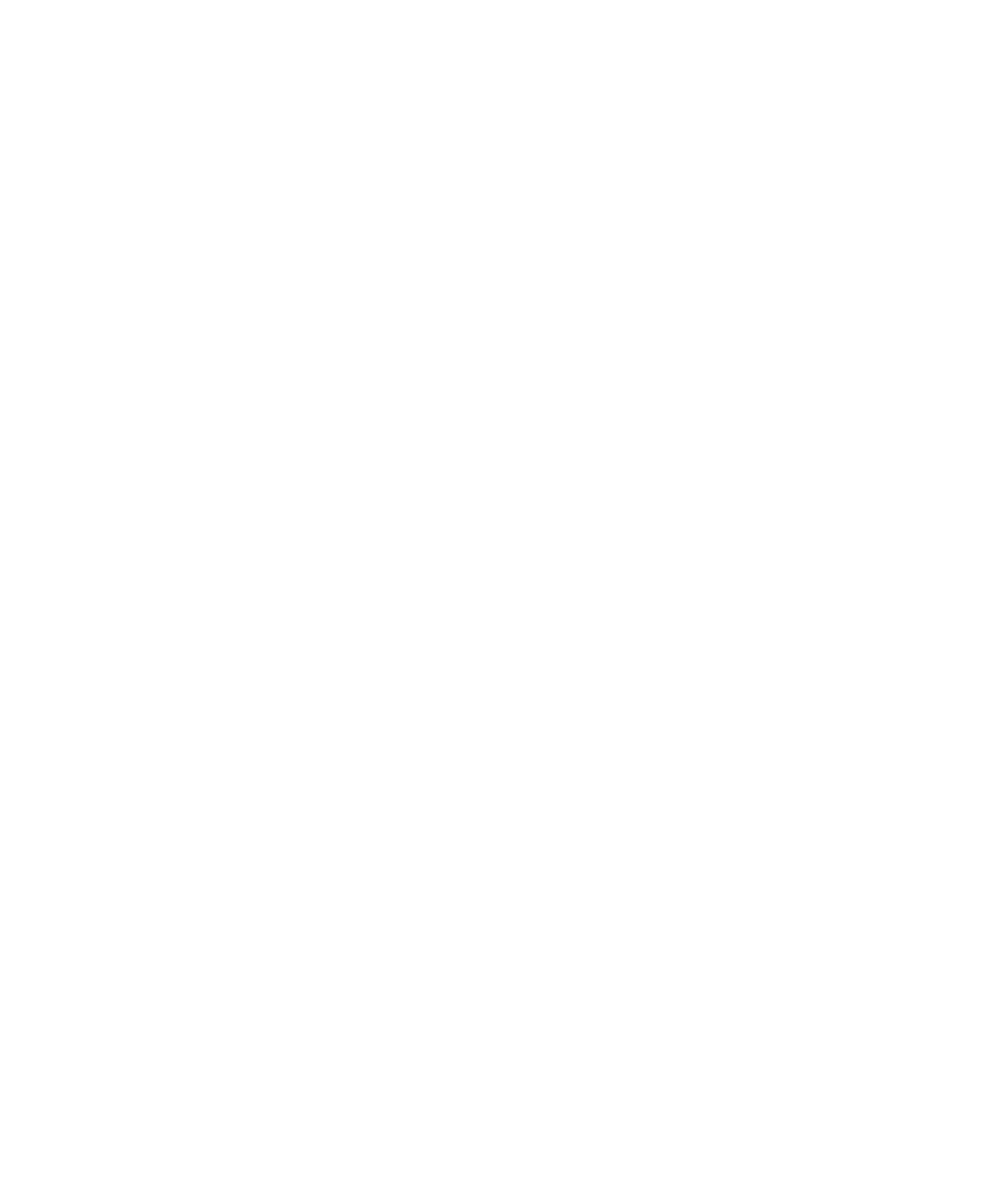
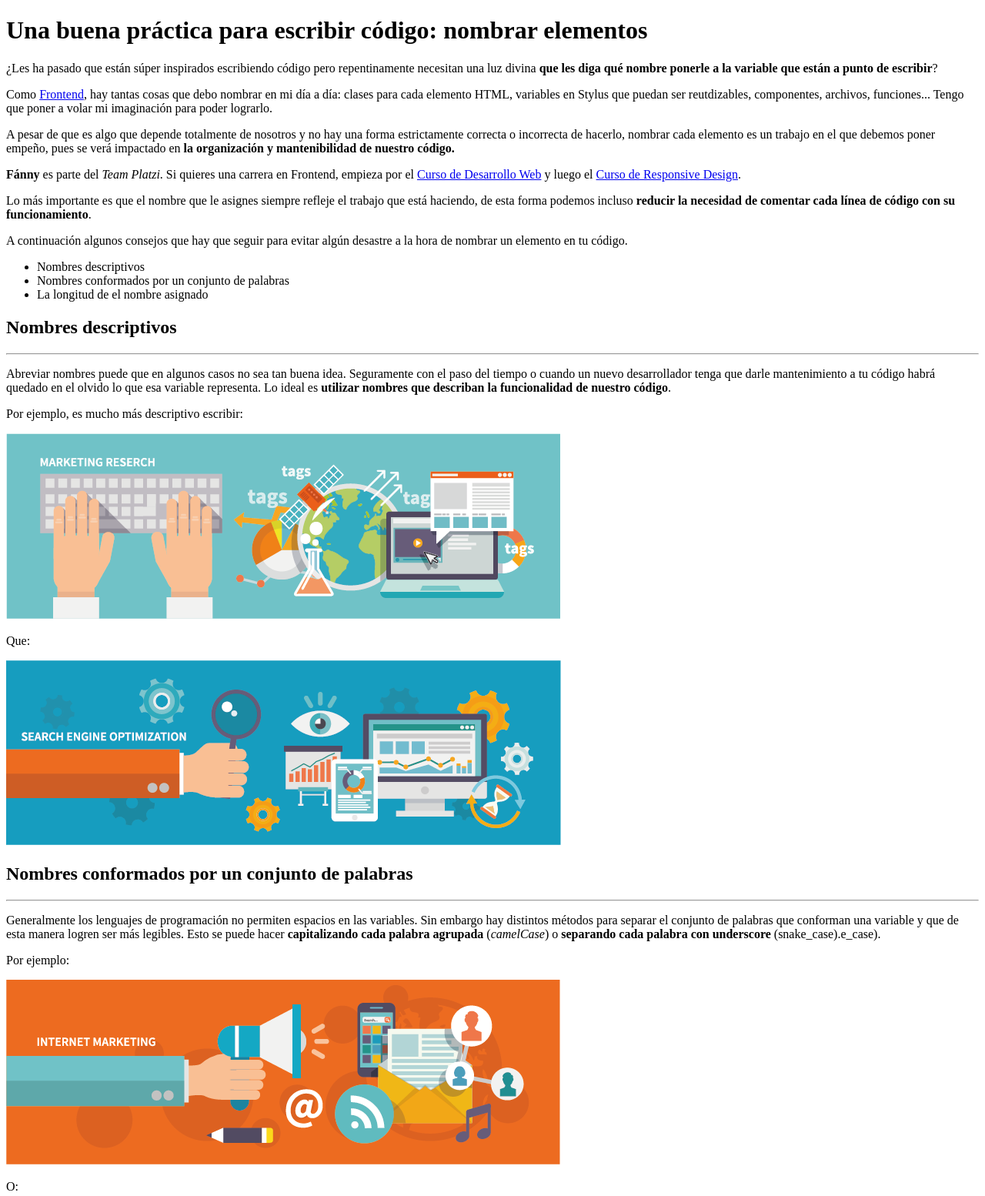
Before and after one commit to Marlpzg/LaboPractica1, a plain HTML site: page index.html in a window 1280 px wide. Shown: the top 1554 px of the page at 77% size. Before the commit the page ends 800 px from the top, so only its background shows below. Drawn offline with Linux system fonts and the light colour scheme.

Commit message:
Se ha terminado el documento.

```diff
--- a/index.html
+++ b/index.html
@@ -4,9 +4,96 @@
     <meta charset="UTF-8">
     <meta name="viewport" content="width=device-width, initial-scale=1.0">
     <meta http-equiv="X-UA-Compatible" content="ie=edge">
-    <title>Document</title>
+    <title>Práctica 1</title>
 </head>
 <body>
 
+    <h1>Una buena práctica para escribir código: nombrar elementos</h1>
+
+    <p>
+        ¿Les ha pasado que están súper inspirados escribiendo código pero repentinamente necesitan una luz divina <strong>que les diga qué nombre ponerle a la variable que
+        están a punto de escribir</strong>?
+    </p>
+    <p>
+        Como <a href="#">Frontend</a>, hay tantas cosas que debo nombrar en mi día a día: clases para cada elemento HTML, variables en Stylus que puedan ser reutdizables,
+        componentes, archivos, funciones... Tengo que poner a volar mi imaginación para poder lograrlo.
+    </p>
+    <p>
+        A pesar de que es algo que depende totalmente de nosotros y no hay una forma estrictamente correcta o incorrecta de hacerlo, nombrar cada elemento es un trabajo
+        en el que debemos poner empeño, pues se verá impactado en <strong>la organización y mantenibilidad de nuestro código.</strong>
+    </p>
+    <p>
+        <strong>Fánny</strong> es parte del <em>Team Platzi</em>. Si quieres una carrera en Frontend, empieza por el <a href="#">Curso de Desarrollo Web</a> y luego el <a href="#">Curso de Responsive Design</a>.
+    </p>
+    <p>
+        Lo más importante es que el nombre que le asignes siempre refleje el trabajo que está haciendo, de esta forma podemos incluso <strong>reducir la necesidad de comentar
+        cada línea de código con su funcionamiento</strong>.
+    </p>
+
+    <p>
+        A continuación algunos consejos que hay que seguir para evitar algún desastre a la hora de nombrar un elemento en tu código.
+    </p>
+
+    <ul>
+        <li>Nombres descriptivos</li>
+        <li>Nombres conformados por un conjunto de palabras</li>
+        <li>La longitud de el nombre asignado</li>
+    </ul>
+
+    <h2>Nombres descriptivos</h2><hr>
+
+    <p>
+        Abreviar nombres puede que en algunos casos no sea tan buena idea. Seguramente con el paso del tiempo o cuando un nuevo desarrollador tenga que darle
+        mantenimiento a tu código habrá quedado en el olvido lo que esa variable representa. Lo ideal es <strong>utilizar nombres que describan la funcionalidad de nuestro
+        código</strong>.
+    </p>
+    <p>
+        Por ejemplo, es mucho más descriptivo escribir:
+    </p>
+
+    <img src="public/img/imagenes/tags.png" alt="Tags">
+
+    <p>
+        Que:
+    </p>
+
+    <img src="public/img/imagenes/optimization.png" alt="Optimization">
+
+    <h2>Nombres conformados por un conjunto de palabras</h2><hr>
+
+    <p>
+        Generalmente los lenguajes de programación no permiten espacios en las variables. Sin embargo hay distintos métodos para separar el conjunto de palabras que
+        conforman una variable y que de esta manera logren ser más legibles. Esto se puede hacer <strong> capitalizando cada palabra agrupada</strong> (<em>camelCase</em>) o <strong>separando cada
+        palabra con underscore</strong> (snake_case).e_case).
+    </p>
+    <p>
+        Por ejemplo:
+    </p>
+
+    <img src="public/img/imagenes/Internet-Marketing.png" alt="Internet Marketing">
+
+    <p>
+        O:
+    </p>
+
+    <img src="public/img/imagenes/Web.png" alt="Web">
+
+    <h2>La longitud de el nombre asignado</h2><hr>
+
+    <p>
+        A pesar de que los nombres de variables cortos deben ser sustituidos por nombres de variables más largos y descriptivos, <strong>no quiere decir que tenemos que usar
+        frases completas</strong>. Es importante que el nombre describa qué es lo que el código asignado hace y no cómo lo hace. Utilizar un nombre largo puede incluso ser más
+        susceptible a errores tipográficos a la hora de escribirlo. Se dice que <strong><em>la longitud recomendable es de 2 a 4 palabras o entre 8 y 20 caracteres</em></strong>.
+    </p>
+    <p>
+        En conclusión nombrar elementos no es difícil, más bien es un súper poder o habilidad que va mejorando con la práctica. <strong>nosotros como desarrolladores
+        tenemos la responsabilidad de hacerlo lo mejor posible</strong>.
+    </p>
+    <p>
+        Si recién comienzas a programar, te invito al <a href="#">Curso de programación básica</a> para empezar a implementar estos consejos en tus proyectos. Y si llevas ya tiempo
+        programando sin hacer uso de ellos, compártenos cómo te va siguiendo estas recomendaciones. Estoy segura que los desarrolladores que se topen con tu código en
+        el futuro te lo agradecerán.
+    </p>
+
 </body>
 </html>
```
Also changed, not shown: public/img/imagenes/Internet-Marketing.png (added), public/img/imagenes/Web.png (added), public/img/imagenes/optimization.png (added), public/img/imagenes/tags.png (added).
